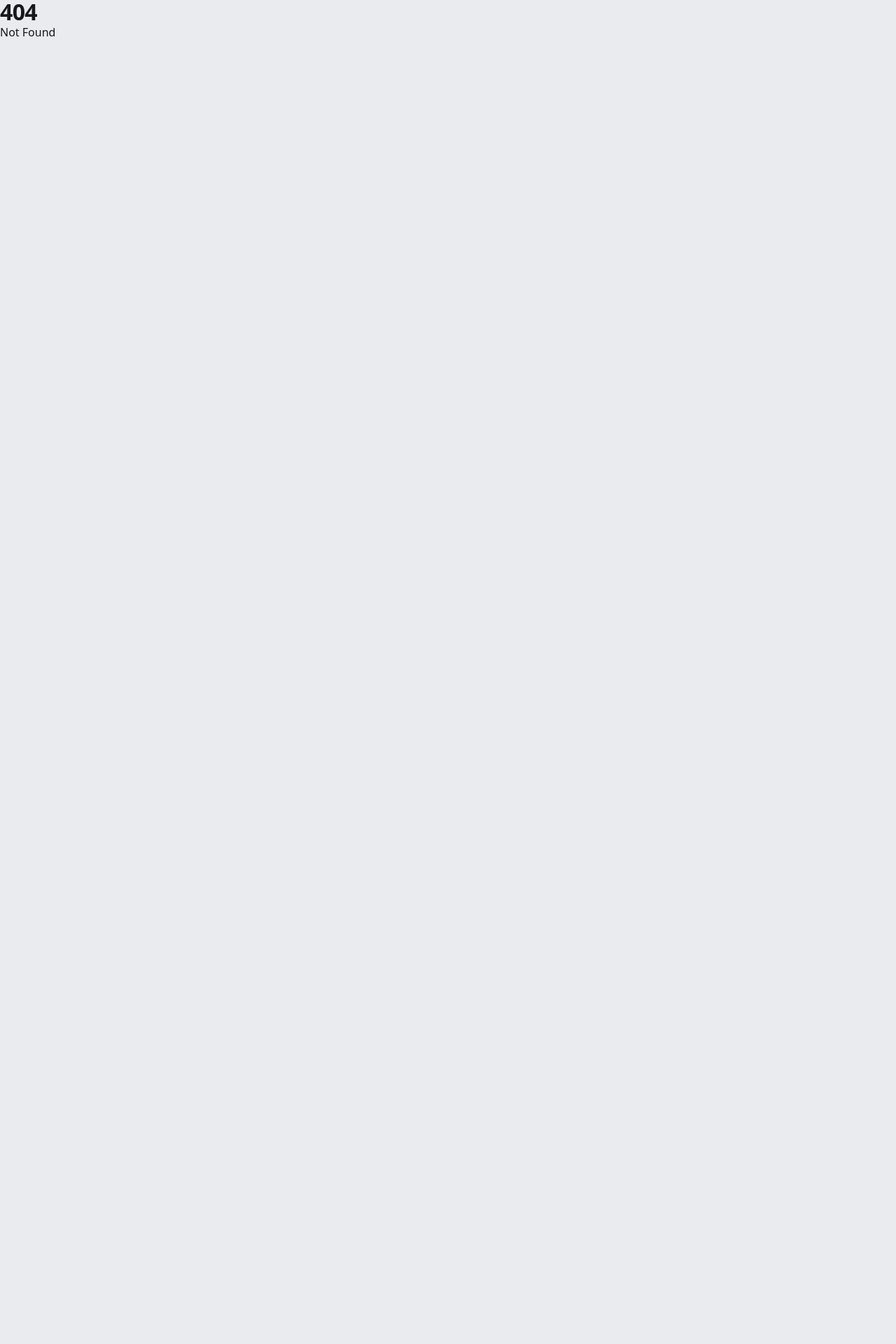
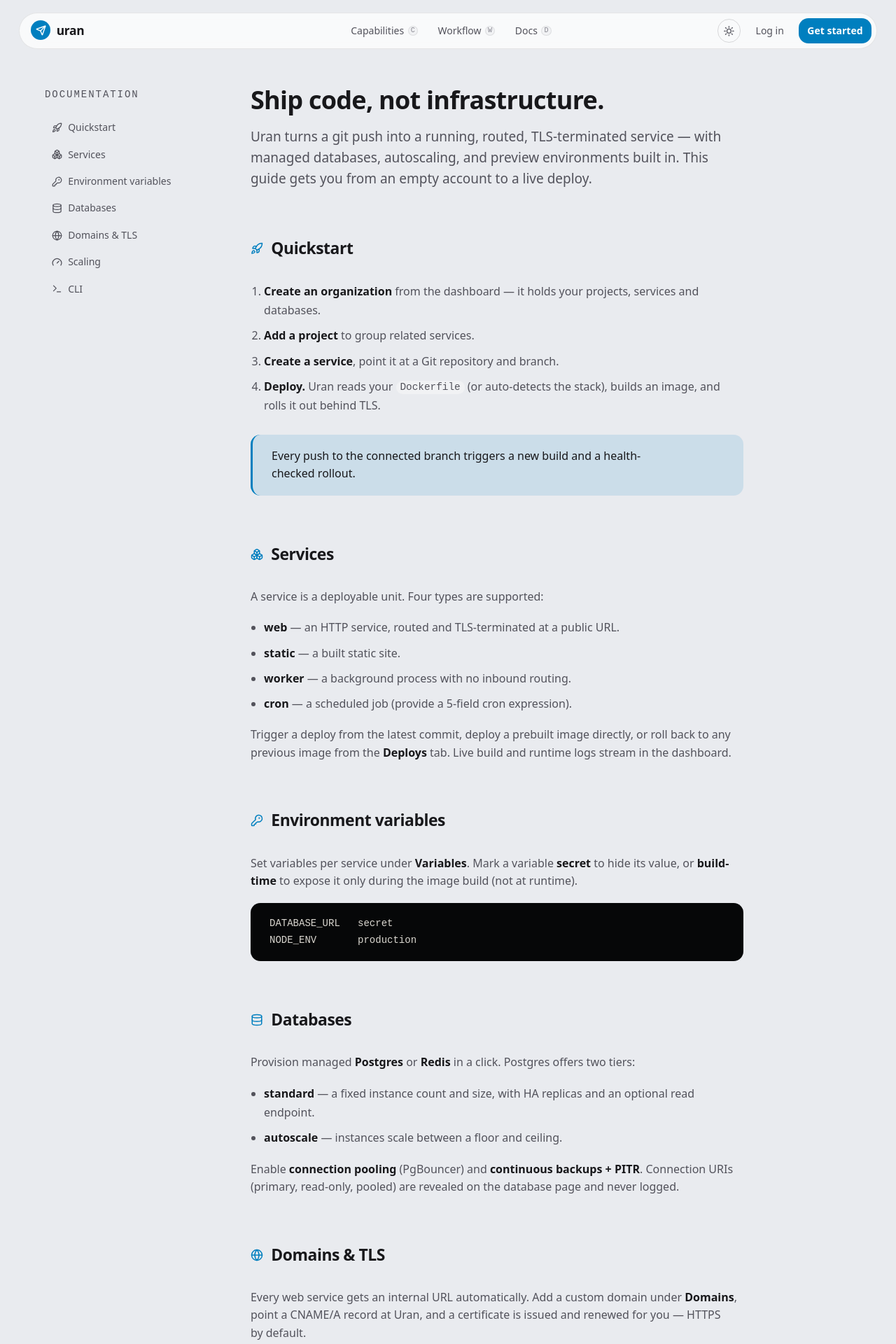
Before and after one commit to ebnsina/uran-web, a SvelteKit app: page /docs in a window 1280 px wide. Before the commit this address had no page. Shown: the top 1920 px of the page at 70% size. Before the commit the page ends 800 px from the top, so only its background shows below. Built offline with nearby package versions, Linux system fonts and the light colour scheme; a web font is replaced by a local one.

Commit message:
feat: docs page
Add a real /docs page (previously a dead link from header/footer/sidebar): a
sticky icon TOC + getting-started guide covering quickstart, services, env vars,
databases, domains/TLS, scaling, and the CLI. Uses the marketing header/footer.

```diff
--- /dev/null
+++ b/src/routes/docs/+page.svelte
@@ -0,0 +1,263 @@
+<script lang="ts">
+	import { Rocket, Terminal, Boxes, Database, KeyRound, Globe, Gauge } from '@lucide/svelte';
+	import SiteHeader from '$lib/components/site/SiteHeader.svelte';
+	import SiteFooter from '$lib/components/site/SiteFooter.svelte';
+	import { smoothAnchor } from '$lib/scroll';
+	import type { PageData } from './$types';
+
+	let { data }: { data: PageData } = $props();
+
+	const toc = [
+		{ id: 'quickstart', label: 'Quickstart', icon: Rocket },
+		{ id: 'services', label: 'Services', icon: Boxes },
+		{ id: 'env', label: 'Environment variables', icon: KeyRound },
+		{ id: 'databases', label: 'Databases', icon: Database },
+		{ id: 'domains', label: 'Domains & TLS', icon: Globe },
+		{ id: 'scaling', label: 'Scaling', icon: Gauge },
+		{ id: 'cli', label: 'CLI', icon: Terminal }
+	];
+</script>
+
+<svelte:head>
+	<title>Docs · Uran</title>
+	<meta
+		name="description"
+		content="Get started with Uran — deploy from git, manage databases, scale, and more."
+	/>
+</svelte:head>
+
+<SiteHeader user={data.user} />
+
+<main class="u-container docs">
+	<aside class="toc">
+		<p class="u-eyebrow">Documentation</p>
+		<nav>
+			{#each toc as t (t.id)}
+				<a href="#{t.id}" onclick={smoothAnchor}>
+					<t.icon size={15} />
+					{t.label}
+				</a>
+			{/each}
+		</nav>
+	</aside>
+
+	<article class="content">
+		<header class="lede">
+			<h1>Ship code, not infrastructure.</h1>
+			<p>
+				Uran turns a git push into a running, routed, TLS-terminated service — with managed
+				databases, autoscaling, and preview environments built in. This guide gets you from an empty
+				account to a live deploy.
+			</p>
+		</header>
+
+		<section id="quickstart">
+			<h2><Rocket size={18} /> Quickstart</h2>
+			<ol class="steps">
+				<li>
+					<b>Create an organization</b> from the dashboard — it holds your projects, services and databases.
+				</li>
+				<li><b>Add a project</b> to group related services.</li>
+				<li><b>Create a service</b>, point it at a Git repository and branch.</li>
+				<li>
+					<b>Deploy.</b> Uran reads your <code>Dockerfile</code> (or auto-detects the stack), builds an
+					image, and rolls it out behind TLS.
+				</li>
+			</ol>
+			<p class="note">
+				Every push to the connected branch triggers a new build and a health-checked rollout.
+			</p>
+		</section>
+
+		<section id="services">
+			<h2><Boxes size={18} /> Services</h2>
+			<p>A service is a deployable unit. Four types are supported:</p>
+			<ul class="defs">
+				<li><b>web</b> — an HTTP service, routed and TLS-terminated at a public URL.</li>
+				<li><b>static</b> — a built static site.</li>
+				<li><b>worker</b> — a background process with no inbound routing.</li>
+				<li><b>cron</b> — a scheduled job (provide a 5-field cron expression).</li>
+			</ul>
+			<p>
+				Trigger a deploy from the latest commit, deploy a prebuilt image directly, or roll back to
+				any previous image from the <b>Deploys</b> tab. Live build and runtime logs stream in the dashboard.
+			</p>
+		</section>
+
+		<section id="env">
+			<h2><KeyRound size={18} /> Environment variables</h2>
+			<p>
+				Set variables per service under <b>Variables</b>. Mark a variable <b>secret</b> to hide its
+				value, or <b>build-time</b> to expose it only during the image build (not at runtime).
+			</p>
+			<pre class="code">DATABASE_URL   secret
+NODE_ENV       production</pre>
+		</section>
+
+		<section id="databases">
+			<h2><Database size={18} /> Databases</h2>
+			<p>
+				Provision managed <b>Postgres</b> or <b>Redis</b> in a click. Postgres offers two tiers:
+			</p>
+			<ul class="defs">
+				<li>
+					<b>standard</b> — a fixed instance count and size, with HA replicas and an optional read endpoint.
+				</li>
+				<li><b>autoscale</b> — instances scale between a floor and ceiling.</li>
+			</ul>
+			<p>
+				Enable <b>connection pooling</b> (PgBouncer) and <b>continuous backups + PITR</b>.
+				Connection URIs (primary, read-only, pooled) are revealed on the database page and never
+				logged.
+			</p>
+		</section>
+
+		<section id="domains">
+			<h2><Globe size={18} /> Domains & TLS</h2>
+			<p>
+				Every web service gets an internal URL automatically. Add a custom domain under <b
+					>Domains</b
+				>, point a CNAME/A record at Uran, and a certificate is issued and renewed for you — HTTPS
+				by default.
+			</p>
+		</section>
+
+		<section id="scaling">
+			<h2><Gauge size={18} /> Scaling</h2>
+			<p>
+				Pin a fixed replica count and instance size (<code>small</code> → <code>2xlarge</code>), or
+				autoscale on CPU between a min and max. Attach a persistent disk for stateful workloads
+				(this pins the service to a single replica). Suspend a service to scale it to zero, and
+				resume any time.
+			</p>
+		</section>
+
+		<section id="cli">
+			<h2><Terminal size={18} /> CLI</h2>
+			<p>
+				Create a personal access token under <b>Settings → API tokens</b>, then authenticate the
+				CLI:
+			</p>
+			<pre class="code">uran login --token uran_pat_xxx
+uran deploy --service 12
+uran logs   --service 12
+uran env set --service 12 KEY=value</pre>
+		</section>
+	</article>
+</main>
+
+<SiteFooter />
+
+<style>
+	.docs {
+		display: grid;
+		grid-template-columns: 1fr;
+		gap: var(--space-xl);
+		padding-block: var(--space-2xl);
+		align-items: start;
+	}
+	.toc nav {
+		display: flex;
+		flex-direction: column;
+		gap: 2px;
+		margin-top: var(--space-s);
+	}
+	.toc a {
+		display: flex;
+		align-items: center;
+		gap: 0.6em;
+		padding: 0.5em 0.7em;
+		border-radius: var(--radius-sm);
+		color: var(--fg-muted);
+		font-size: var(--step--1);
+		transition:
+			color var(--dur-2) var(--ease-out),
+			background var(--dur-2) var(--ease-out);
+	}
+	.toc a:hover {
+		color: var(--fg);
+		background: var(--surface);
+	}
+
+	.content {
+		max-width: 44rem;
+	}
+	.lede h1 {
+		font-size: var(--step-4);
+	}
+	.lede p {
+		margin-top: var(--space-s);
+		color: var(--fg-muted);
+		font-size: var(--step-1);
+	}
+	section {
+		margin-top: var(--space-2xl);
+		scroll-margin-top: calc(var(--header-h) + var(--space-m));
+	}
+	section h2 {
+		display: inline-flex;
+		align-items: center;
+		gap: 0.5em;
+		font-size: var(--step-2);
+		margin-bottom: var(--space-s);
+		color: var(--fg);
+	}
+	section h2 :global(svg) {
+		color: var(--accent);
+	}
+	section p {
+		color: var(--fg-muted);
+		line-height: var(--leading-normal);
+		margin-top: var(--space-s);
+	}
+	.steps,
+	.defs {
+		margin-top: var(--space-s);
+		padding-left: 1.2em;
+		color: var(--fg-muted);
+		line-height: 1.7;
+	}
+	.steps li,
+	.defs li {
+		margin-top: var(--space-2xs);
+	}
+	b {
+		color: var(--fg);
+		font-weight: 600;
+	}
+	code {
+		padding: 0.1em 0.4em;
+		background: var(--surface-2);
+		border-radius: var(--radius-xs);
+		font-size: 0.9em;
+	}
+	.code {
+		margin-top: var(--space-s);
+		padding: var(--space-s) var(--space-m);
+		background: var(--ink-900);
+		color: var(--paper-100);
+		border-radius: var(--radius-md);
+		font-family: var(--font-mono);
+		font-size: var(--step--1);
+		line-height: 1.7;
+		overflow-x: auto;
+	}
+	.note {
+		margin-top: var(--space-m);
+		padding: var(--space-s) var(--space-m);
+		border-left: 3px solid var(--accent);
+		background: var(--accent-soft);
+		border-radius: var(--radius-sm);
+		color: var(--fg);
+	}
+
+	@media (min-width: 56rem) {
+		.docs {
+			grid-template-columns: 15rem 1fr;
+		}
+		.toc {
+			position: sticky;
+			top: calc(var(--header-h) + var(--space-m));
+		}
+	}
+</style>
```
